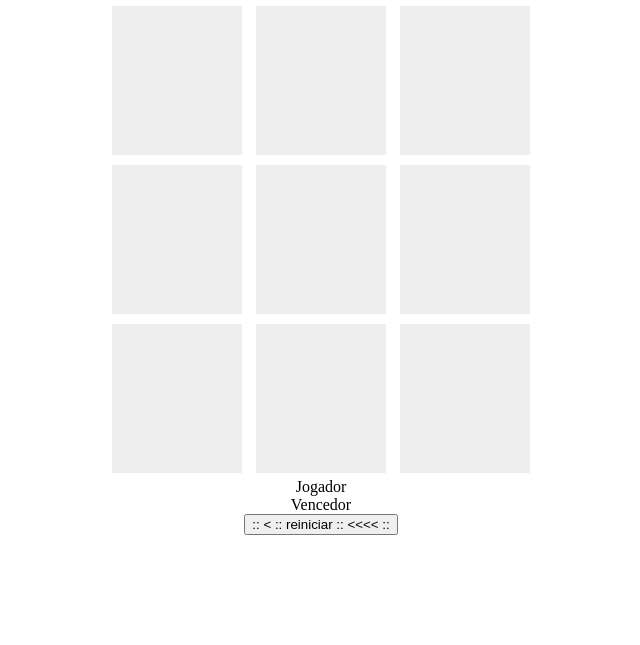
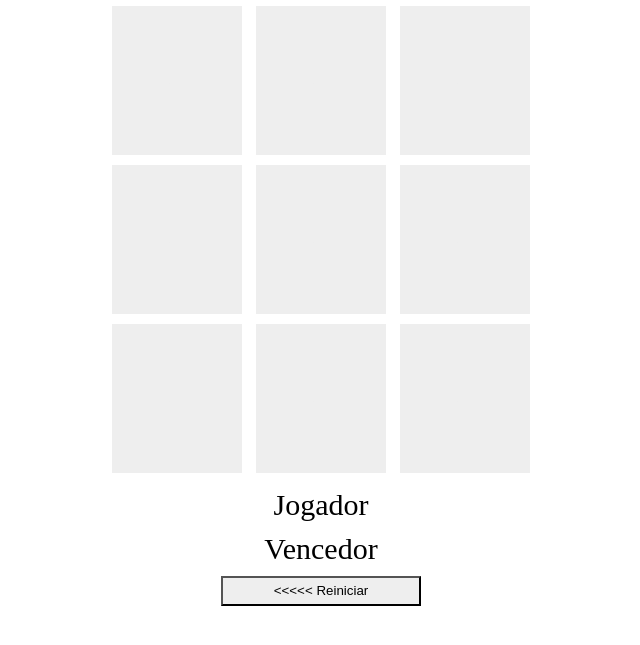
Before and after one commit to williamsoaresdelima/jogoVelha, a plain HTML site: page index.html in a window 1280 px wide. Shown: the part 79-724 px from the top of the page, without its empty margins (319-959 px from the left). Drawn offline with Linux system fonts and the light colour scheme.

Commit message:
add-js-funcao-escolher-quadrado

```diff
--- a/estilo.css
+++ b/estilo.css
@@ -13,3 +13,16 @@ body {
     cursor: pointer;
     color: #eee;
 }
+
+.jogador, .vencedor {
+    font-size: 30px;
+    margin-top: 10px;
+}
+
+button {
+    margin-top: 10px;
+    width: 200px;
+    height: 30px;
+    background: #eee;
+    cursor: pointer;
+}
--- a/index.html
+++ b/index.html
@@ -10,7 +10,7 @@
 
     <h1>#JOGO DA VELHA</h1>
         <div>
-            <div id="1" class="quadrado"> - </div>
+            <div id="1" class="quadrado" onclick="escolherQuadrado();"> - </div>
             <div id="2" class="quadrado"> - </div>
             <div id="3" class="quadrado"> - </div>
         </div>
@@ -24,19 +24,20 @@
             <div id="8" class="quadrado"> - </div>
             <div id="9" class="quadrado"> - </div>
         </div>
-        <div>
+        <div class="jogador">
             <label>Jogador</label>
             <label id="jogador-selecionado"></label>
         </div>
-        <div>
+        <div class="vencedor">
             <label>Vencedor</label>
             <label id="vencedor-selecionado"></label>
          </div>
-         <div>
+         <div class="" >
              <button>
-                ::  <  :: reiniciar ::  <<<<  ::
+                <<<<< Reiniciar
              </button>
          </div>
 
 </body>
+<script src="jogo.js"></script>
 </html>
--- /dev/null
+++ b/jogo.js
@@ -0,0 +1,3 @@
+function escolherQuadrado() {
+    console.log('clicou Botao');
+}
```
